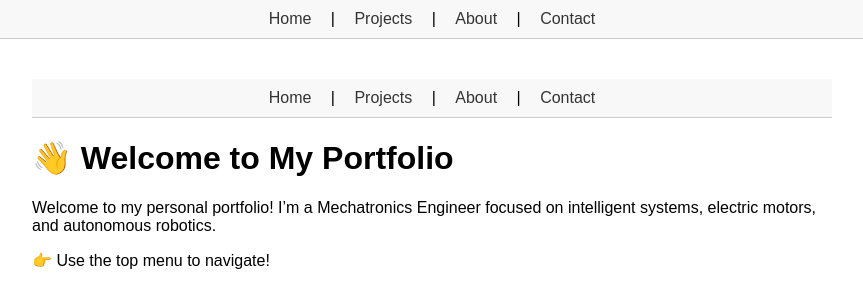
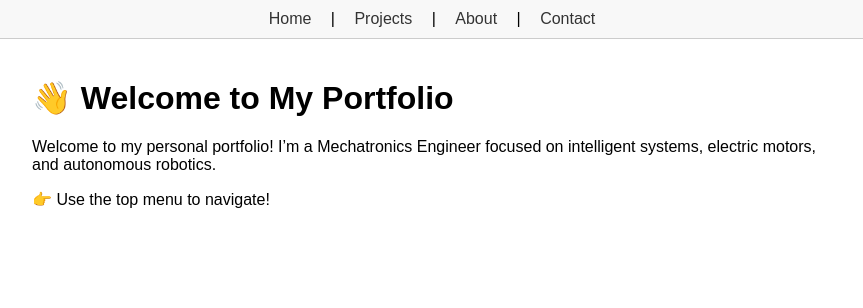
Before and after one commit to SebasFelipeRA/sebastianriveraportfolio, a Jekyll site: the page built from index.md, in a window 1280 px wide. Shown: the top 308 px of the page, without its empty margins (208-1071 px from the left). Built offline with Jekyll 4.4.1, drawn with Linux system fonts in a browser that asks for light colours.

Commit message:
Update index.md

```diff
--- a/index.md
+++ b/index.md
@@ -2,22 +2,6 @@
 layout: default
 title: Welcome
 ---
-
-<!-- CSS to hide extra elements -->
-<style>
-.site-title,
-.page-header,
-.page-link {
-  display: none !important;
-}
-</style>
-
-<nav style="text-align: center; padding: 10px; background-color: #f8f8f8; border-bottom: 1px solid #ccc; font-family: sans-serif;">
-  <a href="/sebastianriveraportfolio/" style="margin: 0 15px; text-decoration: none; color: #333;">Home</a> |
-  <a href="/sebastianriveraportfolio/projects" style="margin: 0 15px; text-decoration: none; color: #333;">Projects</a> |
-  <a href="/sebastianriveraportfolio/about" style="margin: 0 15px; text-decoration: none; color: #333;">About</a> |
-  <a href="/sebastianriveraportfolio/contact" style="margin: 0 15px; text-decoration: none; color: #333;">Contact</a>
-</nav>
 
 # 👋 Welcome to My Portfolio
 
```
